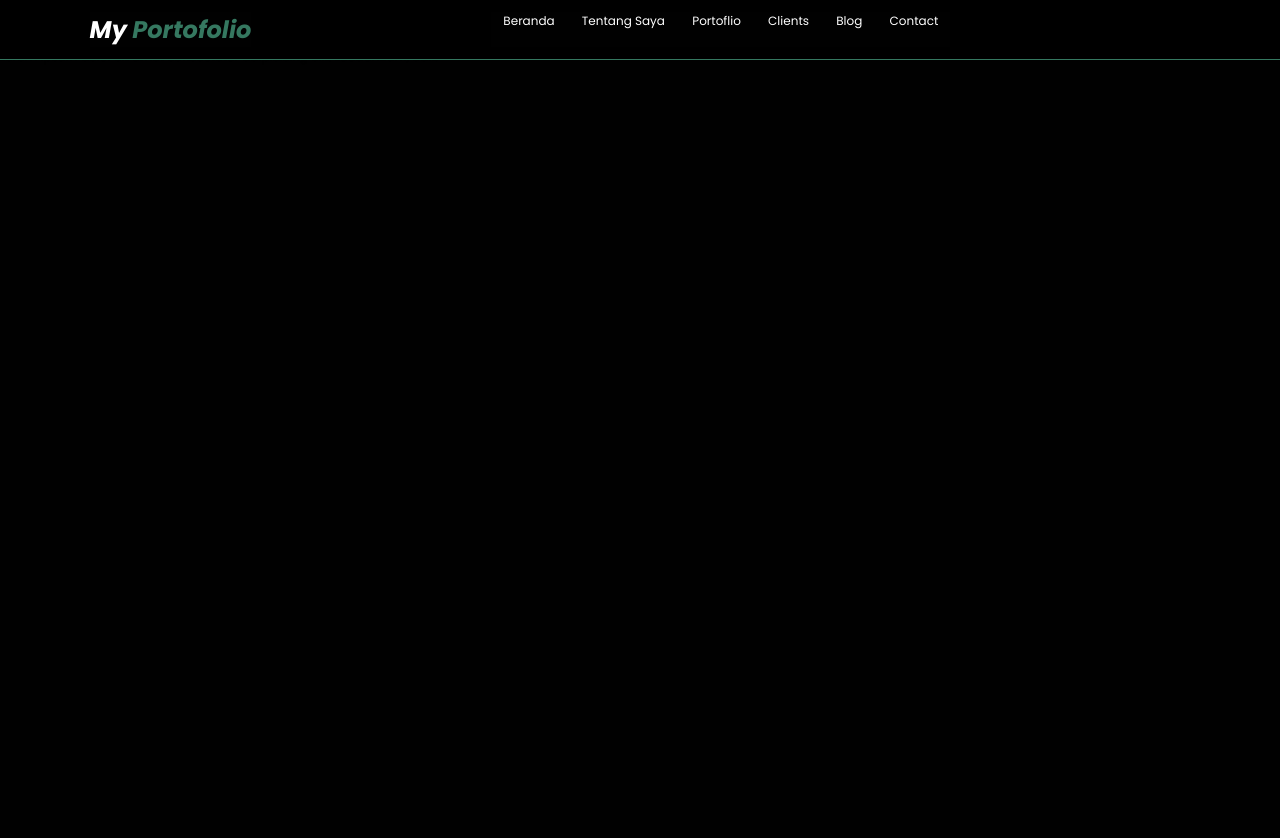
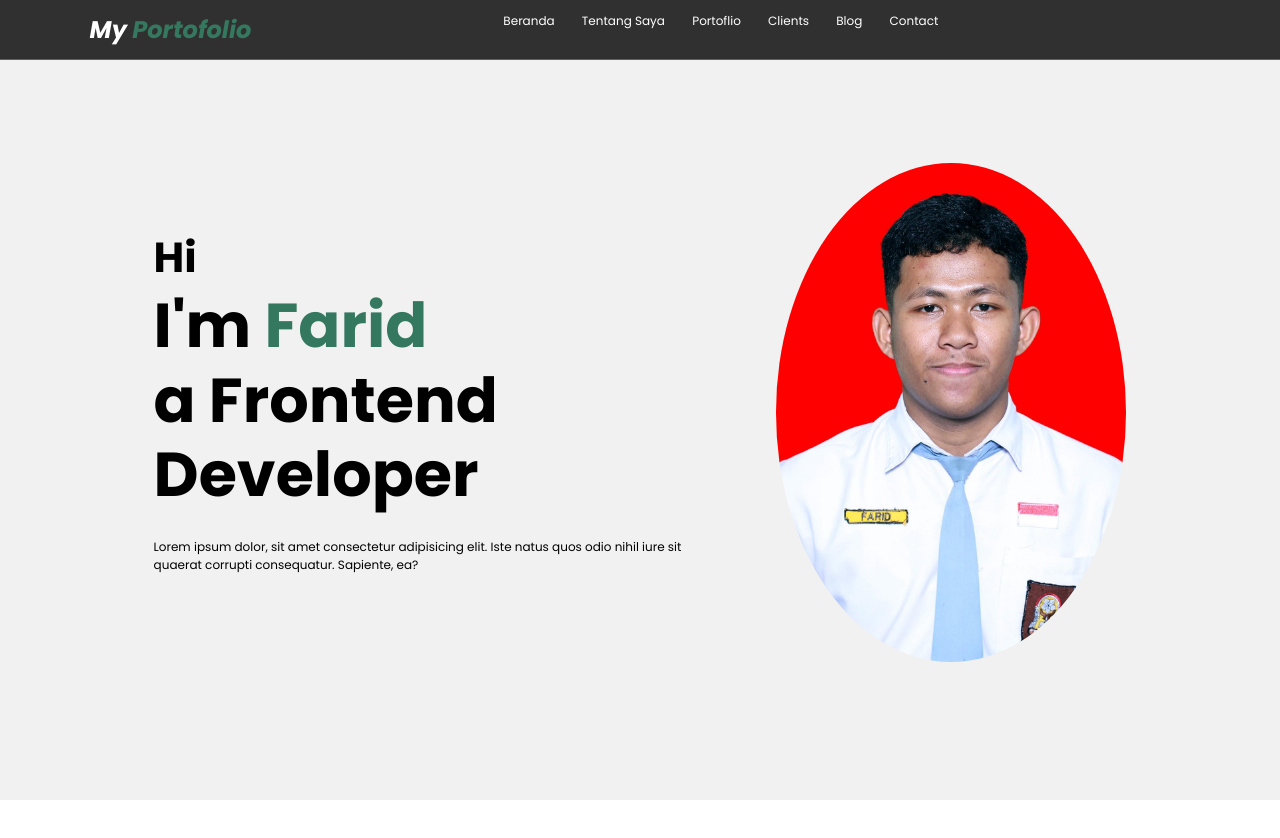
Before and after one commit to MuhammadFarid956/Homepage-Portofolio, a plain HTML site: page index.html in a window 1280 px wide. Shown: the top 838 px of the page. Drawn offline with nearby package versions, Linux system fonts and the light colour scheme.

Commit message:
Add files via upload

```diff
--- a/index.html
+++ b/index.html
@@ -40,14 +40,18 @@
 
     <!-- Hero Section Start -->
     <section class="hero" id="home">
-      <main class="content">
-        <h2>Hi</h2>
-        <h3>Im <span>Farid</span>a Front developer</h3>
+      <div class="home-content">
+        <h3>Hi</h3>
+        <h1>
+          I'm <span>Farid<br /></span> a Frontend Developer
+        </h1>
         <p>
-          Lorem ipsum dolor sit amet consectetur adipisicing elit. Laudantium,
-          odit.
+          Lorem ipsum dolor, sit amet consectetur adipisicing elit. Iste natus
+          quos odio nihil iure sit quaerat corrupti consequatur. Sapiente, ea?
         </p>
-      </main>
+      </div>
+
+      <div class="img-box"><img src="\img\img-profil.jpg" alt="" /></div>
     </section>
     <!-- Hero Section End -->
 
--- a/style.css
+++ b/style.css
@@ -10,7 +10,6 @@
   outline: none;
   border: none;
   text-decoration: none;
-  background: var(--background);
 }
 
 body {
@@ -18,6 +17,7 @@ body {
   min-height: 2000px;
 }
 
+/* todo NAVBAR START */
 .navbar {
   display: flex;
   justify-content: space-between;
@@ -50,10 +50,6 @@ body {
   margin: 0 1rem;
 }
 
-/* .navbar .navbar-nav a.active {
-    color: var(--primary);
-} */
-
 .navbar .navbar-nav a:hover {
   color: var(--primary);
 }
@@ -82,6 +78,59 @@ body {
 
 #hamburger-menu {
   display: none;
+}
+/* todo NAVBAR END */
+
+/* TODO HERO SECTION START */
+
+.hero {
+  width: 100%;
+  min-height: 100vh;
+  background: rgb(241, 241, 241);
+  display: flex;
+  align-items: center;
+  gap: 7em;
+  padding: 30px 12% 0;
+}
+
+.hero .home-content span {
+  color: var(--primary);
+}
+
+.home-content {
+  max-width: 800px;
+}
+
+.home-content h3 {
+  font-size: 42px;
+}
+
+.home-content h1 {
+  font-size: 62px;
+  line-height: 1.2;
+}
+
+.home-content p {
+  font: 18px;
+  margin: 25px 0 30px;
+}
+
+.img-box img {
+  border-radius: 50%;
+  width: 350px;
+}
+
+::-webkit-scrollbar {
+  size: 15px;
+}
+
+::-webkit-scrollbar-thumb {
+  background-color: var(--primary);
+}
+
+::-webkit-scrollbar-track {
+  background-color: rgba(0, 0, 0, 0.6);
+  width: 50px;
 }
 
 /* !Media Queries */
@@ -127,8 +176,8 @@ body {
 }
 
 /* ! Mobile Phone */
-@media only screen and (max-width:582px) {
-    html {
-        font-size: 55%;
-    }
+@media only screen and (max-width: 582px) {
+  html {
+    font-size: 55%;
+  }
 }
```
Also changed, not shown: main.js (+2 -13 lines), img/img-profil.jpg (added).
